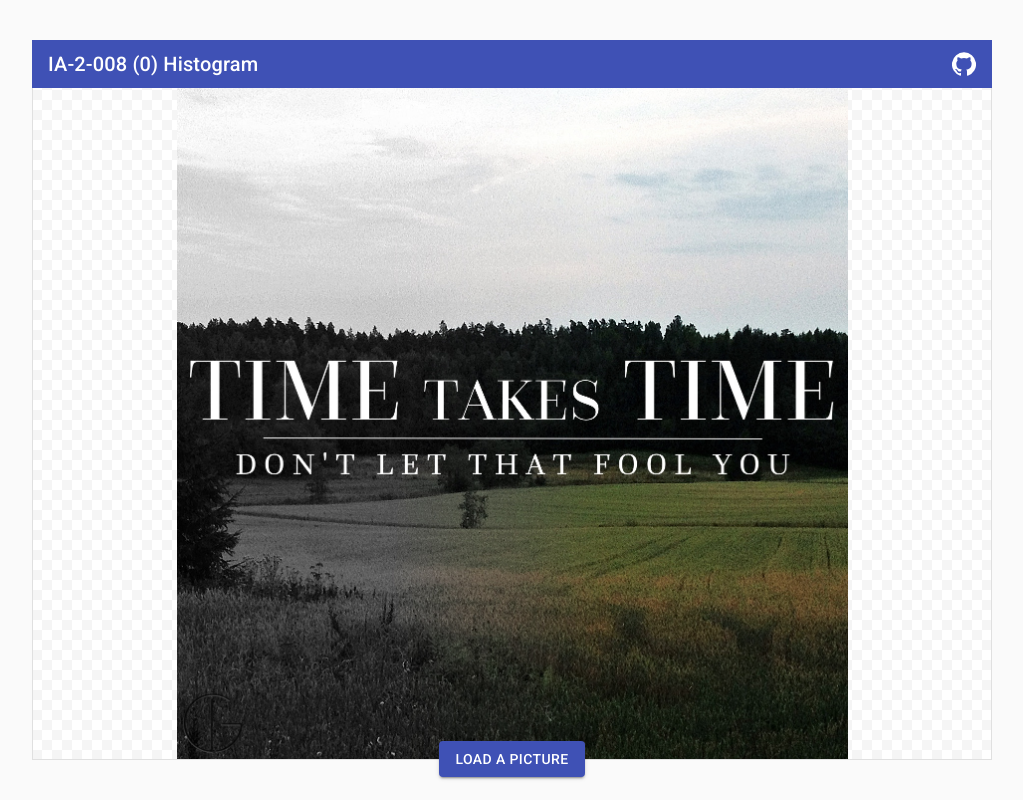
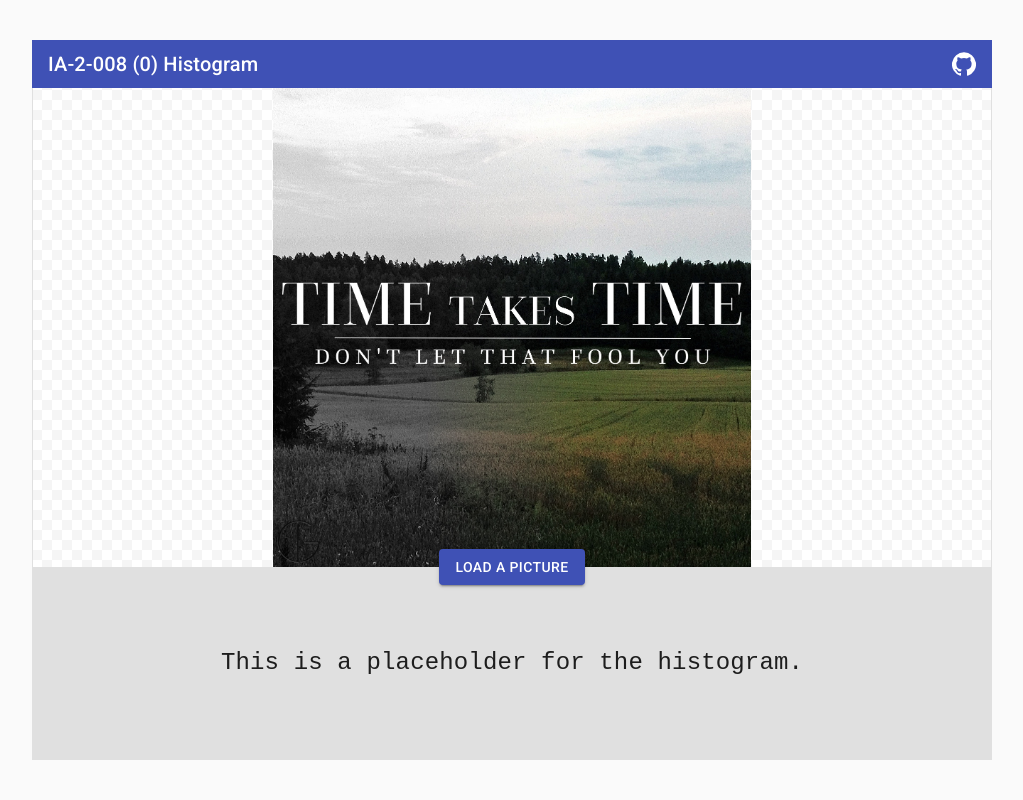
Before and after one commit to DanielGiljam/ia-2-008-0-histogram, a Next.js app: page / in a window 1280 px wide. Shown: the whole page, without its empty margins (128-1151 px from the left). Built offline with nearby package versions, Linux system fonts and the light colour scheme.

Commit message:
Adds a placeholder for the histogram

```diff
--- a/pages/index.tsx
+++ b/pages/index.tsx
@@ -13,6 +13,7 @@ import clsx from "clsx"
 import {useDropzone} from "react-dropzone"
 
 import ErrorMessageSnackbar from "../src/components/ErrorMessageSnackbar"
+import Histogram from "../src/components/Histogram"
 import stateMachine from "../src/stateMachine"
 import {
   inputLabelButtonHeight as bh,
@@ -168,6 +169,7 @@ function Index (): JSX.Element {
           ? "Load a picture"
           : "Or load a picture manually"}
       </Button>
+      {state.context.imageData ? <Histogram /> : undefined}
       <ErrorMessageSnackbar
         isShown={!!state.context.errorMessage}
         message={
--- /dev/null
+++ b/src/components/Histogram.tsx
@@ -0,0 +1,32 @@
+import {Theme, createStyles, makeStyles} from "@material-ui/core/styles"
+
+import {breakpoint as bp} from "../theme/constants"
+
+const useStyles = makeStyles((theme: Theme) =>
+  createStyles({
+    histogram: {
+      alignItems: "center",
+      background: theme.palette.grey[300],
+      display: "flex",
+      flexDirection: "column",
+      flexGrow: 1,
+      fontFamily: "monospace",
+      fontSize: "1.5rem",
+      justifyContent: "center",
+      minHeight: theme.breakpoints.values[bp] * 0.2,
+      padding: theme.spacing(3),
+      width: "100%",
+    },
+  }),
+)
+
+function Histogram (): JSX.Element {
+  const styles = useStyles()
+  return (
+    <div className={styles.histogram}>
+      This is a placeholder for the histogram.
+    </div>
+  )
+}
+
+export default Histogram
```
